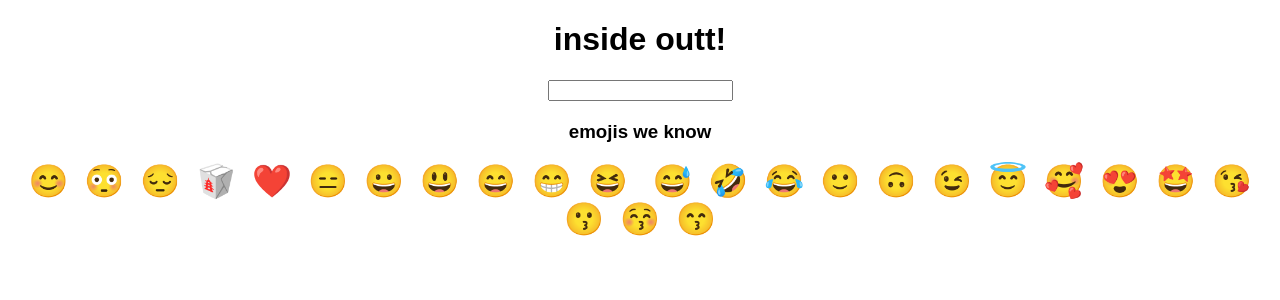
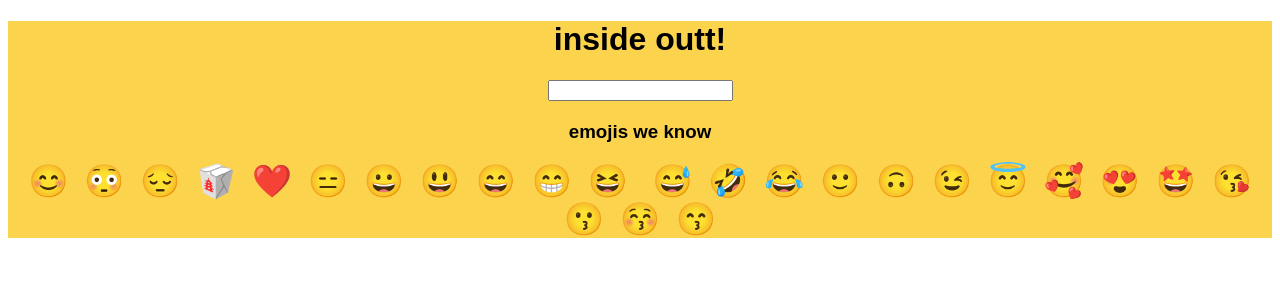
Before and after one commit to devang-stack/Emojipedia, a React (Create React App) app: page / in a window 1280 px wide. Shown: the top 300 px of the page. Built offline with nearby package versions, Linux system fonts and the light colour scheme.

Commit message:
color update

```diff
--- a/src/App.js
+++ b/src/App.js
@@ -19,7 +19,7 @@ var emojiDictionary = {
   "🙂": "Slightly Smiling Face",
   "🙃": "Upside-Down Face",
   "😉": "Winking Face",
-  "😊": "Smiling Face with Smiling Eyes",
+
   "😇": "Smiling Face with Halo",
   "🥰": "Smiling Face with Hearts",
   "😍": "Smiling Face with Heart-Eyes",
--- a/src/styles.css
+++ b/src/styles.css
@@ -1,4 +1,9 @@
+:root {
+  --primary-color: #fcd34d;
+}
+
 .App {
   font-family: sans-serif;
   text-align: center;
+  background-color: var(--primary-color);
 }
```
